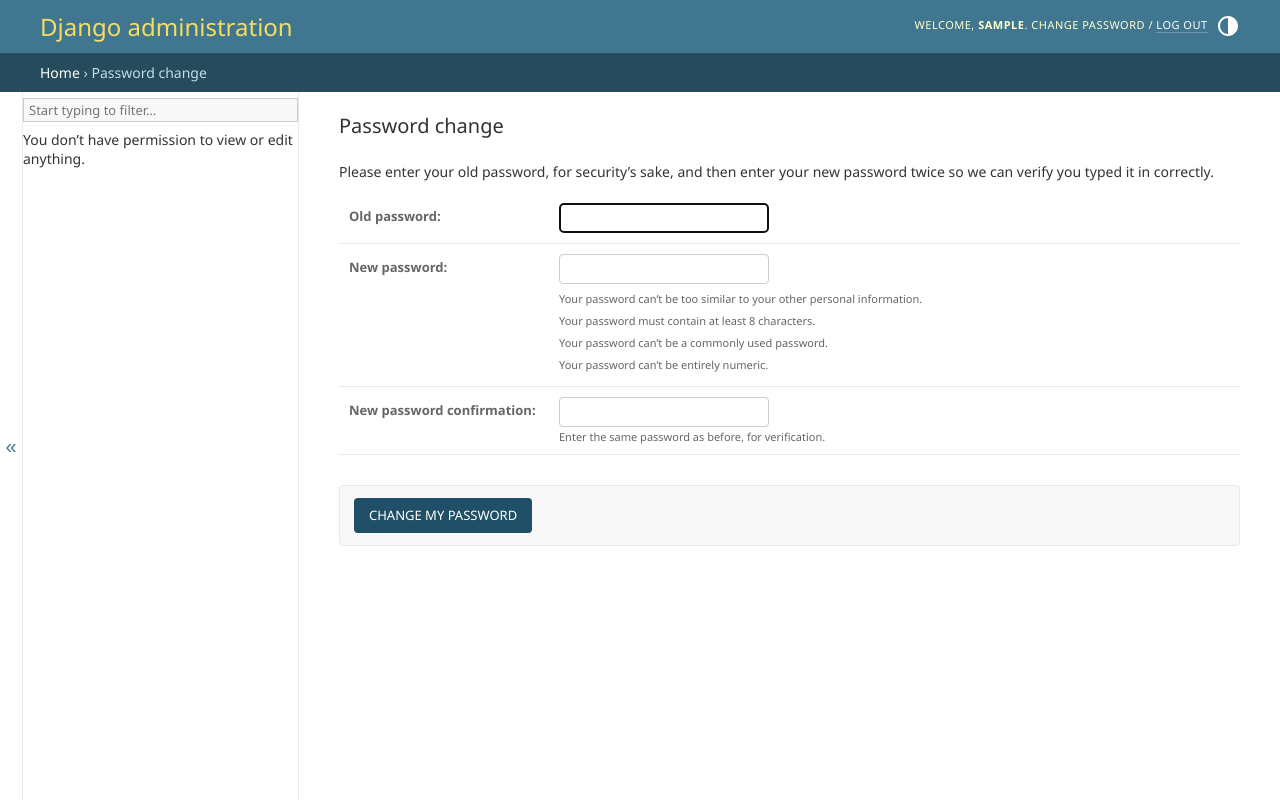
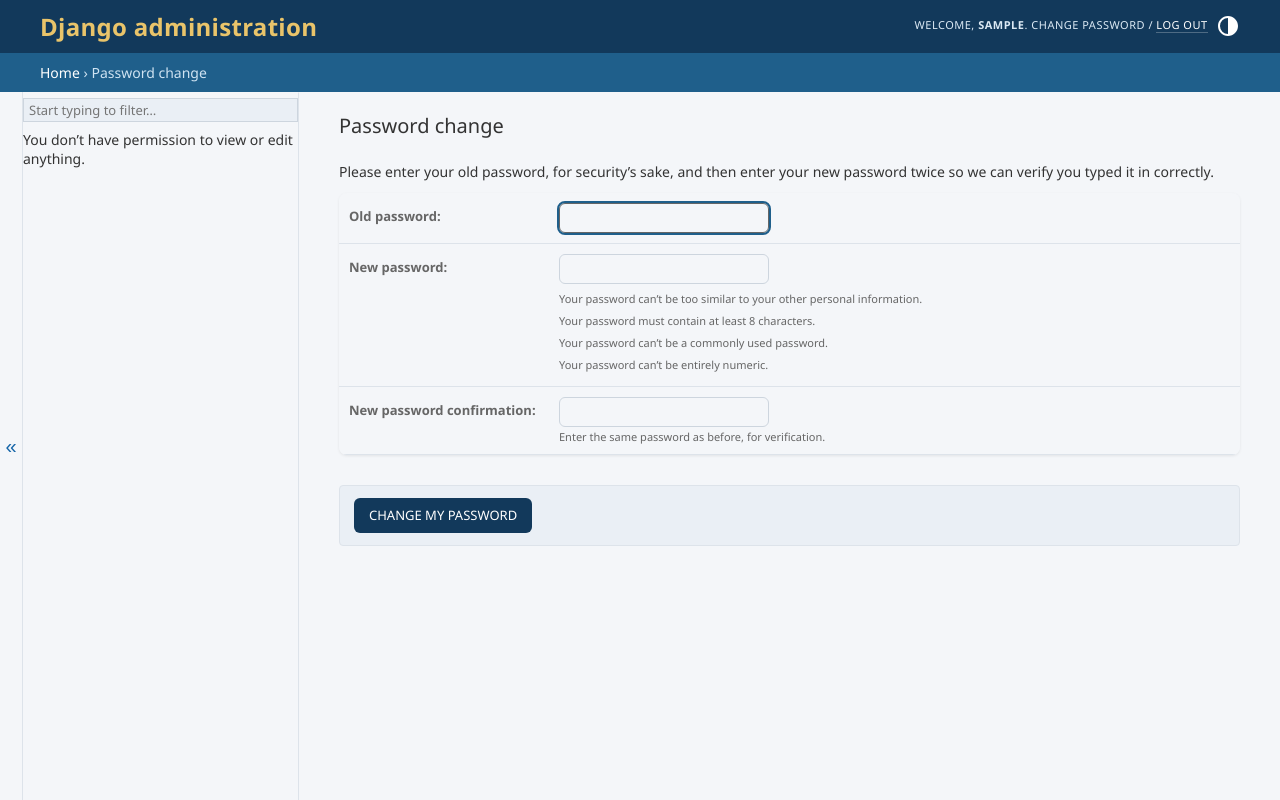
Before and after one commit to asxaman/real-estate-erp, a Django app: a page that, after the commit, uses templates/admin/base_site.html in a window 1280 px wide. Run offline with Django 5.2, Linux system fonts and the light colour scheme; the visitor is signed in with stand-in values (Sample User, id 1).

Commit message:
Add theme and grouped menu

```diff
--- a/config/settings.py
+++ b/config/settings.py
@@ -35,7 +35,7 @@ ROOT_URLCONF = "config.urls"
 TEMPLATES = [
     {
         "BACKEND": "django.template.backends.django.DjangoTemplates",
-        "DIRS": [],
+        "DIRS": [BASE_DIR / "templates"],  # our look-and-feel changes live here
         "APP_DIRS": True,
         "OPTIONS": {
             "context_processors": [
--- a/realestate/admin.py
+++ b/realestate/admin.py
@@ -1207,3 +1207,9 @@ def _dashboard_index(request, extra_context=None):
 
 admin.site.index = _dashboard_index
 admin.site.index_template = "realestate/dashboard.html"
+
+
+# Side menu grouped by kind of work.
+from .navigation import install as _install_navigation  # noqa: E402
+
+_install_navigation(admin.site)
--- /dev/null
+++ b/realestate/static/realestate/admin/theme.css
@@ -0,0 +1,119 @@
+/* Look and feel for the whole admin. Only colours, fonts and spacing. */
+
+:root {
+  --font-family-primary: "Segoe UI", system-ui, -apple-system, Roboto, "Helvetica Neue", Arial, sans-serif;
+
+  --primary: #12395b;
+  --secondary: #1f5f8b;
+  --accent: #e9c46a;
+  --primary-fg: #fff;
+
+  --header-bg: #12395b;
+  --header-color: #dbe9f4;
+  --header-branding-color: #fff;
+  --header-link-color: #fff;
+
+  --breadcrumbs-bg: #1f5f8b;
+  --breadcrumbs-fg: #cfe3f2;
+  --breadcrumbs-link-fg: #fff;
+
+  --link-fg: #1565a8;
+  --link-hover-color: #0d3f6e;
+  --link-selected-fg: #0d3f6e;
+
+  --body-bg: #f4f6f9;
+  --darkened-bg: #eaeff5;
+  --selected-bg: #dbe9f4;
+  --selected-row: #eef5fb;
+  --hairline-color: #dde3ea;
+  --border-color: #cdd5de;
+
+  --button-bg: #1f5f8b;
+  --button-hover-bg: #12395b;
+  --default-button-bg: #12395b;
+  --default-button-hover-bg: #0b2740;
+  --object-tools-bg: #5b6b7b;
+  --object-tools-hover-bg: #3e4c5a;
+}
+
+@media (prefers-color-scheme: dark) {
+  :root:not([data-theme="light"]) {
+    --primary: #0e2a44;
+    --secondary: #1b4f75;
+    --accent: #e9c46a;
+    --header-bg: #0e2a44;
+    --breadcrumbs-bg: #17415f;
+    --link-fg: #7fb8e8;
+    --link-hover-color: #b4d6f3;
+    --body-bg: #14181d;
+    --darkened-bg: #1c2229;
+    --selected-bg: #243342;
+    --selected-row: #1d2833;
+    --hairline-color: #2c353f;
+    --border-color: #36414d;
+    --button-bg: #2a6a99;
+    --button-hover-bg: #3a7db1;
+    --default-button-bg: #2a6a99;
+    --default-button-hover-bg: #3a7db1;
+  }
+}
+
+html[data-theme="dark"] {
+  --primary: #0e2a44;
+  --secondary: #1b4f75;
+  --accent: #e9c46a;
+  --header-bg: #0e2a44;
+  --breadcrumbs-bg: #17415f;
+  --link-fg: #7fb8e8;
+  --link-hover-color: #b4d6f3;
+  --body-bg: #14181d;
+  --darkened-bg: #1c2229;
+  --selected-bg: #243342;
+  --selected-row: #1d2833;
+  --hairline-color: #2c353f;
+  --border-color: #36414d;
+  --button-bg: #2a6a99;
+  --button-hover-bg: #3a7db1;
+  --default-button-bg: #2a6a99;
+  --default-button-hover-bg: #3a7db1;
+}
+
+/* Header */
+#header { box-shadow: 0 2px 6px rgba(0, 0, 0, .18); }
+#site-name a { font-weight: 700; letter-spacing: .3px; }
+
+/* Boxes */
+.module { border-radius: 8px; overflow: hidden; box-shadow: 0 1px 3px rgba(0, 0, 0, .08); }
+.module h2, .module caption, .inline-group h2 { letter-spacing: .2px; }
+.module caption a.section { font-weight: 600; }
+
+/* Tables */
+#changelist table thead th { font-size: 12px; text-transform: uppercase; letter-spacing: .4px; }
+#changelist table tbody tr:hover td, #changelist table tbody tr:hover th { background: var(--selected-row); }
+#result_list td, #result_list th { padding-top: 9px; padding-bottom: 9px; }
+
+/* Buttons and fields */
+.button, input[type=submit], input[type=button], .submit-row input, a.button {
+  border-radius: 6px;
+}
+.object-tools a { border-radius: 14px; }
+input[type=text], input[type=number], input[type=date], input[type=email], input[type=password],
+input[type=url], textarea, select {
+  border-radius: 6px;
+}
+input:focus, textarea:focus, select:focus {
+  outline: 2px solid var(--secondary);
+  outline-offset: 0;
+  border-color: var(--secondary);
+}
+
+/* Messages */
+ul.messagelist li { border-radius: 6px; margin-bottom: 6px; font-weight: 500; }
+
+/* Side menu: group headings stand out */
+#nav-sidebar .module caption { background: var(--secondary); }
+
+/* Never let a wide table force the whole page to scroll sideways on a phone */
+@media (max-width: 767px) {
+  #changelist .results { overflow-x: auto; }
+}
--- /dev/null
+++ b/templates/admin/base_site.html
@@ -0,0 +1,12 @@
+{% extends "admin/base_site.html" %}
+{% load static %}
+
+{% comment %}
+  This file has the same name as Django's own one on purpose: it adds our
+  stylesheet to EVERY admin page and leaves everything else as it was.
+{% endcomment %}
+
+{% block extrastyle %}
+  {{ block.super }}
+  <link rel="stylesheet" href="{% static 'realestate/admin/theme.css' %}">
+{% endblock %}
```
Also changed, not shown: realestate/navigation.py (added, +39 -0 lines), realestate/templates/realestate/dashboard.html (+9 -0 lines), realestate/tests_theme.py (added, +50 -0 lines).
